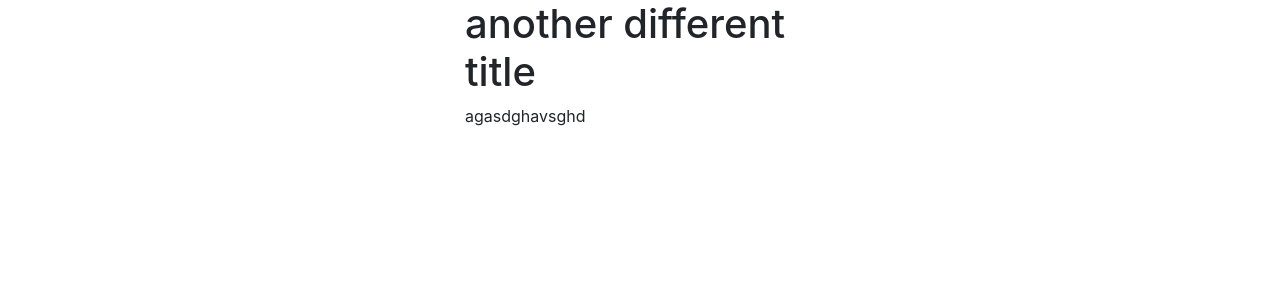
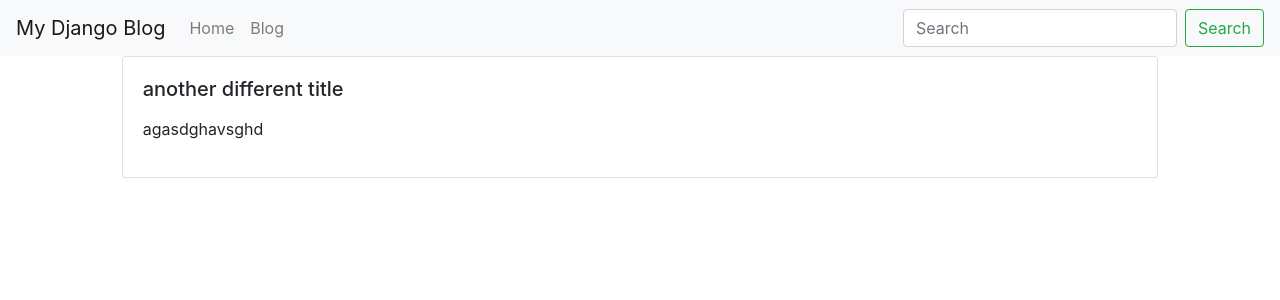
Before and after one commit to BarisTmcn/my_django_blog, a Django app: a page that uses src/templates/base.html in a window 1280 px wide. Shown: the top 300 px of the page. Run offline with Django 3.2, Linux system fonts and the light colour scheme; data comes from the database, SQL or seed files in the repository; both versions use the stored data as it was after the commit; some libraries are stand-ins or nearby versions.

Commit message:
Delete, confirm and navbar

```diff
--- a/src/blog/models.py
+++ b/src/blog/models.py
@@ -9,3 +9,12 @@ class BlogPost(models.Model):
 	title = models.CharField(max_length=120)
 	slug = models.SlugField(unique=True)
 	content = models.TextField(null=True, blank=True)
+
+	def get_absolute_url(self):
+		return f"/blog/{self.slug}"
+
+	def get_edit_url(self):
+		return f"{self.get_absolute_url}/edit"
+
+	def get_delete_url(self):
+		return f"{self.get_absolute_url}/delete"
--- a/src/blog/templates/blog/detail.html
+++ b/src/blog/templates/blog/detail.html
@@ -3,7 +3,19 @@
 
 {% block content %}
 
-	<h1>{{ object.title }}</h1>
-	<p>{{ object.content }}</p>
+	<div class='row'>
+
+	{% include "blog/list-inline.html" with blog_post=object detail=True %}
+
+	{% if request.user.is_authenticated %}
+		{% if request.user.is_staff %}
+		<div class='col-12'>
+			<a href = '{{ object.get_edit_url }}'>Edit</a>
+			<a href = '{{ object.get_delete_url }}'>Delete</a>
+		</div>
+		{% endif %}
+	{% endif %}
+
+	</div>
 
 {% endblock %}
--- /dev/null
+++ b/src/blog/templates/blog/list-inline.html
@@ -0,0 +1,23 @@
+
+<div class="col-12 col-md-10 mb-3 mx-auto">
+<div class="card">
+	<div class="card-body">
+		<h5 class='card-title'>{{ blog_post.title }}</h5>
+		<p class='card-text'>
+
+
+			{% if truncate %}
+				{{ blog_post.content|linebreaks|truncatewords:30 }}
+			{% else %}
+				{{ blog_post.content|linebreaks }}
+			{% endif %}
+
+
+		</p>
+
+		{% if not detail %}
+		<a href='{{ blog_post.get_absolute_url }}'>View</a>
+		{% endif %}
+	</div>
+</div>
+</div>
--- a/src/blog/templates/blog/list.html
+++ b/src/blog/templates/blog/list.html
@@ -1,8 +1,12 @@
 {% extends "base.html" %}
 
 {% block content %}
+
+	<div class='row'>
 	{% for object in object_list %}
-		<li>{{ object.title }}</li>
+		{% include "blog/list-inline.html" with blog_post=object truncate=True detail=False %}
+
 	{% endfor %}
+	</div>
 
 {% endblock %}
--- a/src/my_django_blog/views.py
+++ b/src/my_django_blog/views.py
@@ -1,12 +1,12 @@
 from django.http import HttpResponse
 from django.shortcuts import render
 from .forms import ContactForm
+from blog.models import BlogPost
 
 def home_page(request):
 	my_title = "Hello there...."
-	context = {"title" : "my title"}
-	if request.user.is_authenticated:
-		context = {"title" : my_title, "my_list": [1, 2, 3, 4, 5 ]}
+	qs = BlogPost.objects.all()[:5]
+	context = {"title" : "Welcome to My Django Blog", "blog_list": qs}
 	return render(request, "home.html", context)
 
 def about_page(request):
--- a/src/templates/base.html
+++ b/src/templates/base.html
@@ -8,24 +8,16 @@
     <!-- Bootstrap CSS -->
     <link rel="stylesheet" href="https://stackpath.bootstrapcdn.com/bootstrap/4.3.1/css/bootstrap.min.css" integrity="sha384-ggOyR0iXCbMQv3Xipma34MD+dH/1fQ784/j6cY/iJTQUOhcWr7x9JvoRxT2MZw1T" crossorigin="anonymous">
 
-    <title>{% block head_title %} {% endblock %}Barış Tamcan</title>
+    <title>{% block head_title %}{% endblock %}Barış Tamcan</title>
   </head>
   <body>
-  	<div class="container">
-  		<div class="row">
-  			<div class="col-4 mx-auto">
-
-        {% block content %}
-
-
+    {% include "navbar.html" %}
+  	<div class="container-fluid">
+				{% block content %}
         {% endblock %}
 			</div>
 		</div>
 	</div>
-    <!-- Optional JavaScript -->
-    <!-- jQuery first, then Popper.js, then Bootstrap JS -->
-    <script src="https://code.jquery.com/jquery-3.3.1.slim.min.js" integrity="sha384-q8i/X+965DzO0rT7abK41JStQIAqVgRVzpbzo5smXKp4YfRvH+8abtTE1Pi6jizo" crossorigin="anonymous"></script>
-    <script src="https://cdnjs.cloudflare.com/ajax/libs/popper.js/1.14.7/umd/popper.min.js" integrity="sha384-UO2eT0CpHqdSJQ6hJty5KVphtPhzWj9WO1clHTMGa3JDZwrnQq4sF86dIHNDz0W1" crossorigin="anonymous"></script>
-    <script src="https://stackpath.bootstrapcdn.com/bootstrap/4.3.1/js/bootstrap.min.js" integrity="sha384-JjSmVgyd0p3pXB1rRibZUAYoIIy6OrQ6VrjIEaFf/nJGzIxFDsf4x0xIM+B07jRM" crossorigin="anonymous"></script>
+    {% include "js.html" %}
   </body>
 </html>
--- /dev/null
+++ b/src/templates/js.html
@@ -0,0 +1,5 @@
+<!-- Optional JavaScript -->
+    <!-- jQuery first, then Popper.js, then Bootstrap JS -->
+    <script src="https://code.jquery.com/jquery-3.3.1.slim.min.js" integrity="sha384-q8i/X+965DzO0rT7abK41JStQIAqVgRVzpbzo5smXKp4YfRvH+8abtTE1Pi6jizo" crossorigin="anonymous"></script>
+    <script src="https://cdnjs.cloudflare.com/ajax/libs/popper.js/1.14.7/umd/popper.min.js" integrity="sha384-UO2eT0CpHqdSJQ6hJty5KVphtPhzWj9WO1clHTMGa3JDZwrnQq4sF86dIHNDz0W1" crossorigin="anonymous"></script>
+    <script src="https://stackpath.bootstrapcdn.com/bootstrap/4.3.1/js/bootstrap.min.js" integrity="sha384-JjSmVgyd0p3pXB1rRibZUAYoIIy6OrQ6VrjIEaFf/nJGzIxFDsf4x0xIM+B07jRM" crossorigin="anonymous"></script>
--- /dev/null
+++ b/src/templates/navbar.html
@@ -0,0 +1,23 @@
+<nav class="navbar navbar-expand-lg navbar-light bg-light">
+  <a class="navbar-brand" href="/">My Django Blog</a>
+  <button class="navbar-toggler" type="button" data-toggle="collapse" data-target="#navbarSupportedContent" aria-controls="navbarSupportedContent" aria-expanded="false" aria-label="Toggle navigation">
+    <span class="navbar-toggler-icon"></span>
+  </button>
+
+  <div class="collapse navbar-collapse" id="navbarSupportedContent">
+    <ul class="navbar-nav mr-auto">
+      <li class="nav-item">
+        <a class="nav-link" href="/">Home</a>
+      </li>
+      <li class="nav-item">
+        <a class="nav-link" href="/blog">Blog</a>
+      </li>
+
+
+    </ul>
+    <form class="form-inline my-2 my-lg-0">
+      <input class="form-control mr-sm-2" type="search" placeholder="Search" aria-label="Search">
+      <button class="btn btn-outline-success my-2 my-sm-0" type="submit">Search</button>
+    </form>
+  </div>
+</nav>
```
Also changed, not shown: src/templates/home.html (+3 -9 lines), src/db.sqlite3.
